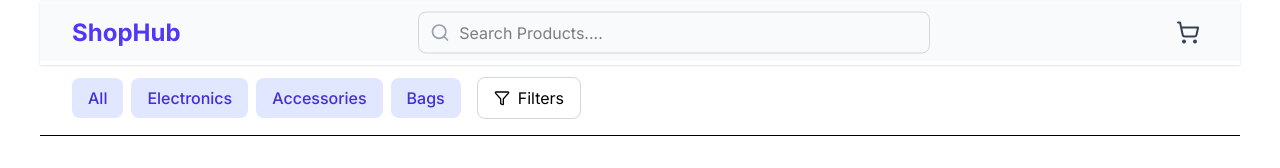
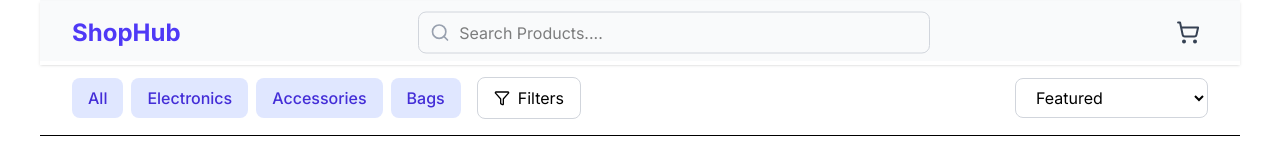
Before and after one commit to TamarCoder/EcommerceApp, a Next.js app: page / in a window 1280 px wide. Shown: the top 168 px of the page. Built offline with nearby package versions, Linux system fonts and the light colour scheme.

Commit message:
feat : finished

```diff
--- a/app/HeaderFilters/HeaderFilters.tsx
+++ b/app/HeaderFilters/HeaderFilters.tsx
@@ -2,6 +2,7 @@
 
 import CategoryButtons from "../CategoryButtons/CategoryButtons";
 import FilterToggleButton from "../FilterToggleButton/FilterToggleButton";
+import SortDropdown from "../SortDropdown/SortDropdown";
 
 const HeaderFilters = () => {
 
@@ -15,7 +16,7 @@ const HeaderFilters = () => {
                          <FilterToggleButton/>
                     </div>
                     <div className="flex items-center gap-4">
-                         {/*სორტირება*/}
+                         <SortDropdown/>
                          {/*ვიუთოგლი*/}
                     </div>
                 </div>
--- a/app/SortDropdown/SortDropdown.tsx
+++ b/app/SortDropdown/SortDropdown.tsx
@@ -21,3 +21,5 @@ const SortDropdown = () => {
         ))}
     </select>)
 }
+
+export default SortDropdown;
```
